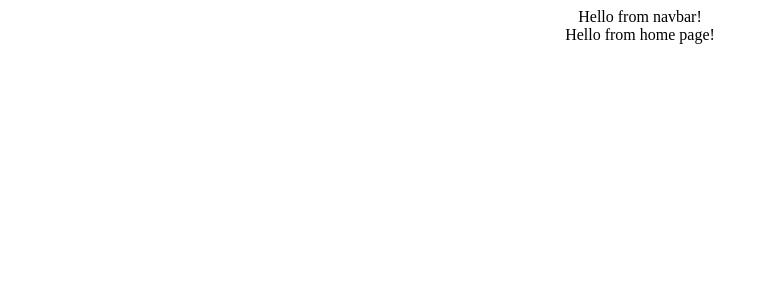
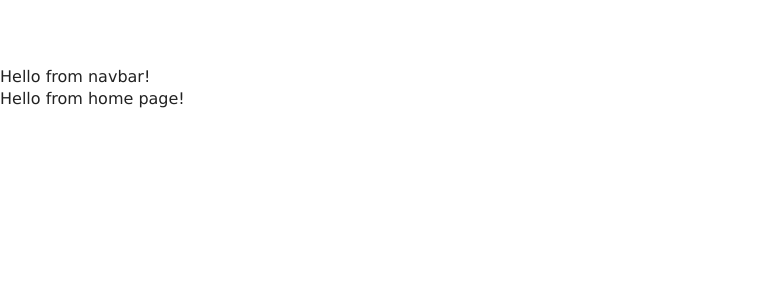
Before and after one commit to KanzaTahreem/Beach-Resort, a React (Create React App) app: page / in a window 1280 px wide. Shown: the top 300 px of the page, without its empty margins (0-775 px from the left). Built offline with nearby package versions, Linux system fonts and the light colour scheme; the HTML template or start-up script is replaced by a standard one.

Commit message:
Add global styles to the app

```diff
--- a/src/App.css
+++ /dev/null
@@ -1,3 +0,0 @@
-.app {
-  text-align: center;
-}
--- a/src/App.js
+++ b/src/App.js
@@ -1,4 +1,3 @@
-import './App.css';
 import { Routes, Route } from 'react-router-dom';
 import Home from './pages/Home';
 import Rooms from './pages/Rooms';
@@ -8,7 +7,7 @@ import Navbar from './components/Navbar';
 
 function App() {
   return (
-    <div className="app">
+    <>
       <Navbar />
       <Routes>
         <Route path="/" element={<Home />} />
@@ -16,7 +15,7 @@ function App() {
         <Route path="rooms/:slug" element={<SingleRoom />} />
         <Route path="error" element={<Error />} />
       </Routes>
-    </div>
+    </>
   );
 }
 
--- a/src/index.js
+++ b/src/index.js
@@ -2,6 +2,7 @@ import React from 'react';
 import { BrowserRouter as Router } from 'react-router-dom';
 import ReactDOM from 'react-dom/client';
 import App from './App';
+import './styles/index.scss';
 
 const root = ReactDOM.createRoot(document.getElementById('root'));
 root.render(
--- /dev/null
+++ b/src/styles/index.scss
@@ -0,0 +1,59 @@
+* {
+  box-sizing: border-box;
+  margin: 0;
+  padding: 0;
+}
+
+$primaryColor: #af9a7d;
+$mainWhite: #fff;
+$offWhite: #f7f7f7;
+$mainBlack: #222;
+$mainGrey: #ececec;
+$darkGrey: #cfcfcf;
+$mainTransition: all 0.3s linear;
+$mainSpacing: 3px;
+$lightShadow: 2px 5px 3px 0 rgba(0, 0, 0, 0.5);
+$darkShadow: 4px 10px 5px 0 rgba(0, 0, 0, 0.5);
+
+body {
+  padding-top: 66px;
+  color: $mainBlack;
+  background: $mainWhite;
+  font-family: Verdana, Geneva, Tahoma, sans-serif;
+  line-height: 1.4;
+}
+
+h1 {
+  font-size: 3em;
+  line-height: 1;
+  margin-bottom: 0.5em;
+}
+
+h2 {
+  font-size: 2em;
+  margin-bottom: 0.75em;
+}
+
+h3 {
+  font-size: 1.5em;
+  line-height: 1;
+  margin-bottom: 1em;
+}
+
+h4 {
+  font-size: 1.2em;
+  line-height: 1.25;
+  margin-bottom: 1.25em;
+}
+
+h5 {
+  font-size: 1em;
+  font-weight: bold;
+  margin-bottom: 1.5em;
+}
+
+h6 {
+  font-size: 1em;
+  font-weight: bold;
+  margin-bottom: 1.5em;
+}
```
